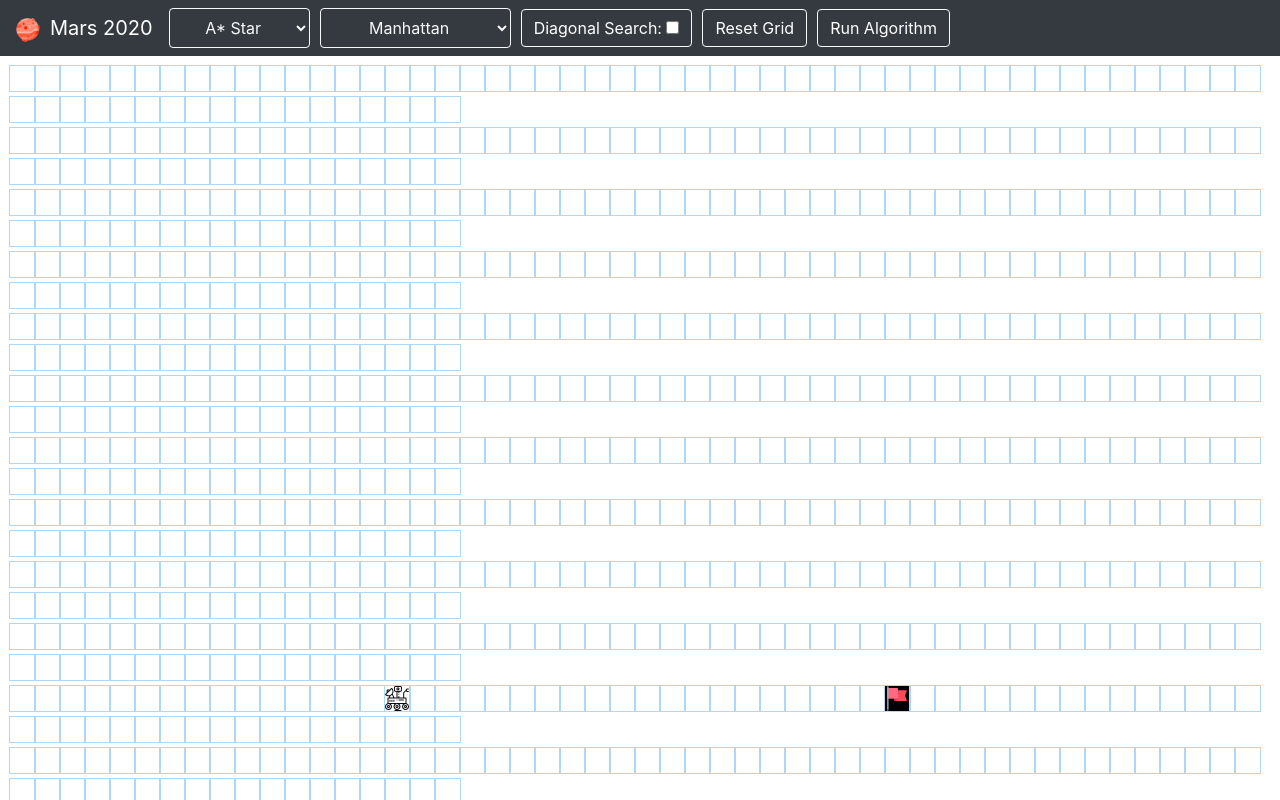
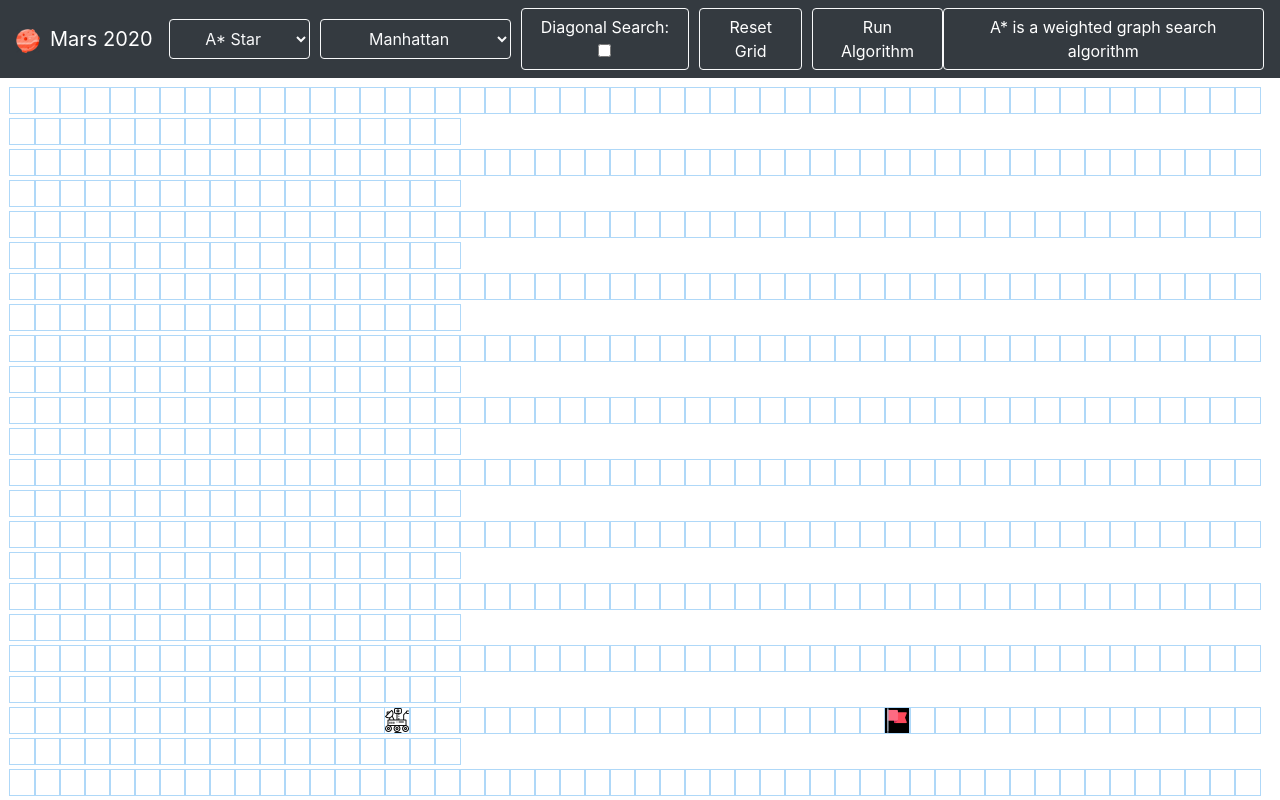
Before and after one commit to mavneeK/Mars-2020-Microsoft, a React (Create React App) app: page / in a window 1280 px wide. Shown: the top 800 px of the page. Built offline with nearby package versions, Linux system fonts and the light colour scheme; the HTML template or start-up script is replaced by a standard one.

Commit message:
Added guide text

```diff
--- a/src/Components/NavigationBar.jsx
+++ b/src/Components/NavigationBar.jsx
@@ -32,10 +32,10 @@ export default class NavigationBar extends React.Component {
                     <button className="btn btn-dark border border-light rounded" style={{ marginLeft: "10px" }} onClick={() => this.props.resetGrid()}>
                         Reset Grid
                     </button>
-
                     <button className="btn btn-dark border border-light rounded" style={{ marginLeft: "10px" }} onClick={() => this.props.runAlgorithm()}>
                         Run Algorithm
                     </button>
+                    <span className="btn btn-dark border border-light rounded" style={{ marginLeft: "auto" }}>{this.props.guideText}</span>
                 </nav>
             </div >
         )
--- a/src/PathFindingVisualizer/PathFindingVisualizer.jsx
+++ b/src/PathFindingVisualizer/PathFindingVisualizer.jsx
@@ -24,7 +24,8 @@ export default class PathFindingVisualizer extends Component {
             isFinishChange: false,
             searchMethod: 'AStar',
             diagonal: false,
-            heuristic: "Manhattan"
+            heuristic: "Manhattan",
+            guideText: "A* is a weighted graph search algorithm"
         };
     }
 
@@ -165,10 +166,14 @@ export default class PathFindingVisualizer extends Component {
         }
     }
     searchMethod(newMethod) {
-        if (newMethod === 'Dijkstra' || newMethod === "BreathFirst" || newMethod === "DepthFirst") {
+        if (newMethod === 'Dijkstra' || newMethod === "BreathFirst" || newMethod === "DepthFirst" || newMethod === "Recursive") {
+            var st = newMethod + " is a non-heuristic based non-weighted search algorithm";
+            this.setState({ guideText: st });
             var h = document.getElementById("heuristic");
             h.disabled = true;
         } else {
+            var st = newMethod + " is a heuristic based search algorithm";
+            this.setState({ guideText: st })
             var h = document.getElementById("heuristic");
             h.disabled = false;
         }
@@ -196,7 +201,8 @@ export default class PathFindingVisualizer extends Component {
                     searchMethod={(newMethod) => this.searchMethod(newMethod)}
                     runAlgorithm={() => this.visualize()}
                     changeDiagonal={(check) => this.changeDiagonal()}
-                    changeHeuristic={(newHeuristic) => this.changeHeuristic(newHeuristic)}>
+                    changeHeuristic={(newHeuristic) => this.changeHeuristic(newHeuristic)}
+                    guideText={this.state.guideText}>
                 </NavigationBar>
                 <div className="grid">
                     {grid.map((row, rowIdx) => {
```
